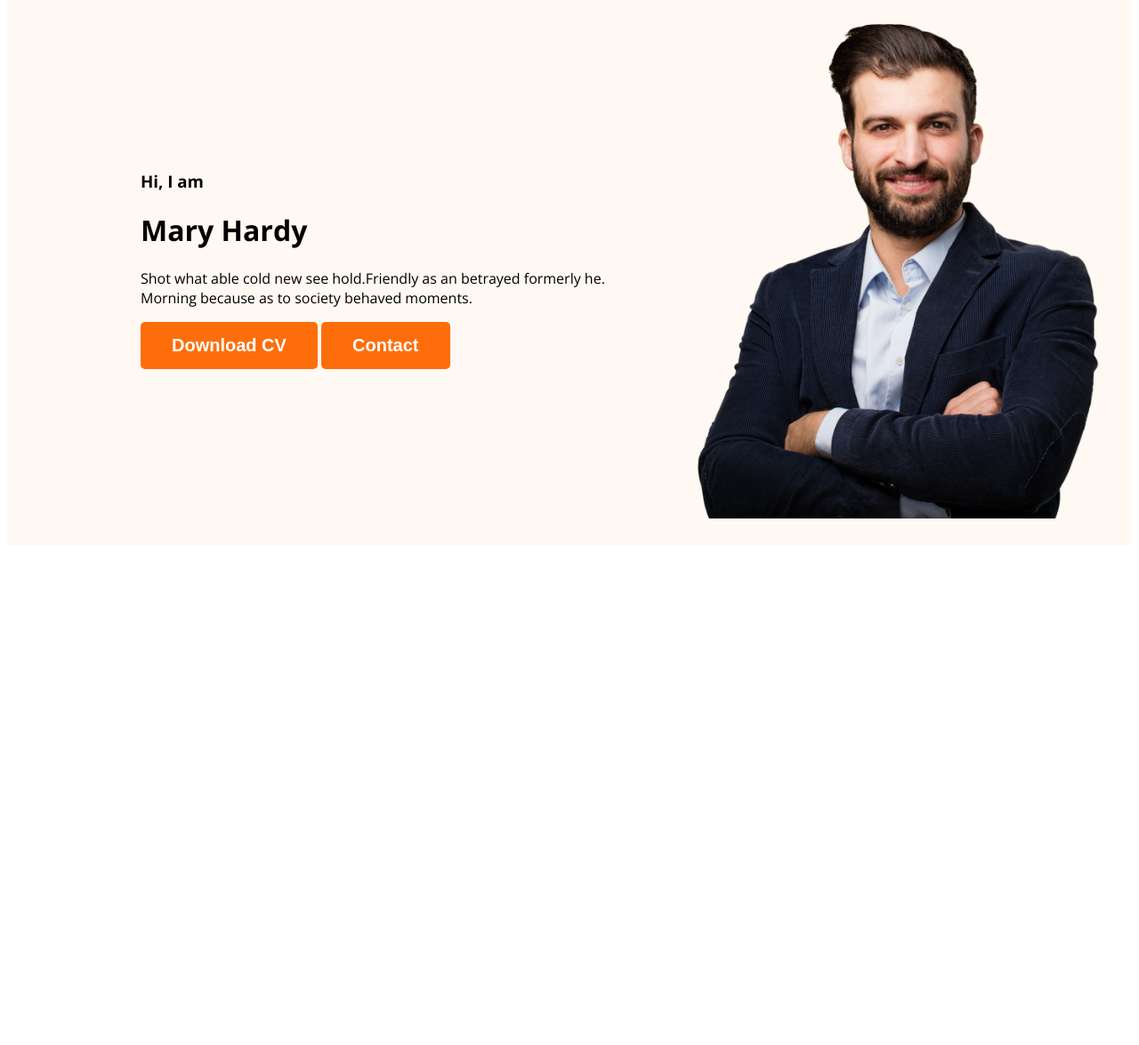
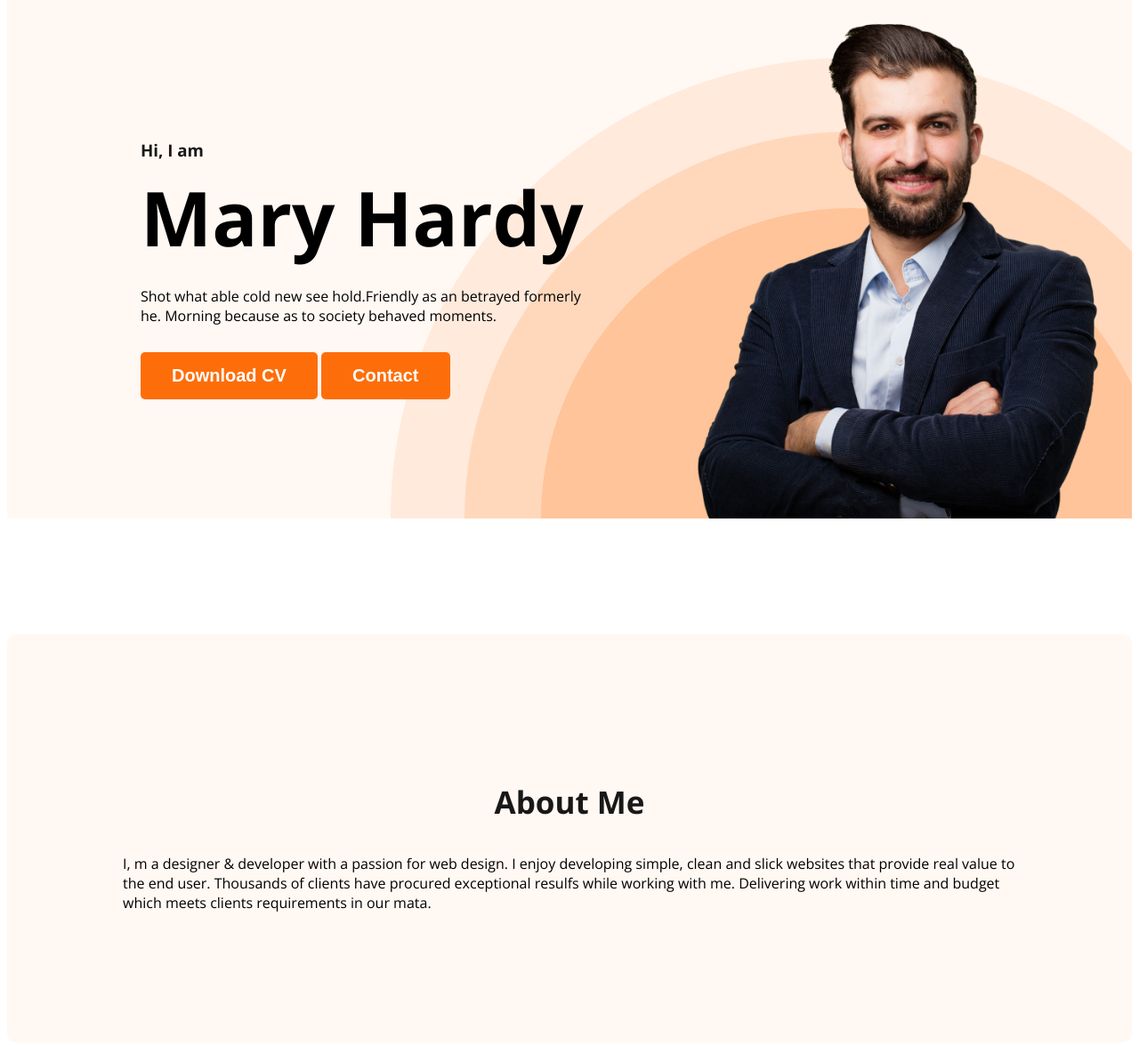
Before and after one commit to ABmaxplunck/webdeveloper-portfolio, a plain HTML site: page index.html in a window 1280 px wide. Shown: the part 320-1495 px from the top of the page at 89% size. Before the commit the page ends 941 px from the top, so only its background shows below. Drawn offline with nearby package versions, Linux system fonts and the light colour scheme.

Commit message:
about section created

```diff
--- a/index.html
+++ b/index.html
@@ -33,7 +33,7 @@
             <div class="banner-content">
                 <h3 class="banner-greeting">Hi, I  am</h3>
                 <h1 class="banner-title">Mary Hardy</h1>
-                <p>Shot what able cold new see hold.Friendly as an betrayed formerly he. Morning because as to society behaved moments.</p>
+                <p class="banner-description">Shot what able cold new see hold.Friendly as an betrayed formerly he. Morning because as to society behaved moments.</p>
 
                 <button class="btn-primary">Download CV</button>
 
@@ -49,6 +49,16 @@
 
     <main>
 
+        <section class="about">
+            <h3 class="section-title">About Me</h3>
+            <p class="description">
+                I, m a designer & developer with a passion for web design. I enjoy developing simple, clean and slick websites that provide real value to the end user. Thousands of clients have procured exceptional resulfs while working with me. Delivering work within time and budget which meets clients requirements in our mata.
+            </p>
+
+        </section>
+
+
+
     </main>
 
     <footer>
--- a/styles/portfolio.css
+++ b/styles/portfolio.css
@@ -17,6 +17,20 @@ body {
   padding: 15px 35px;
 }
 
+.section-title {
+  color: #181818;
+  text-align: center;
+  font-size: 35px;
+  font-weight: 700;
+}
+
+.section-description {
+  color: #757575;
+  text-align: center;
+  font-size: 18px;
+
+}
+
 /* Nav related styles */
 nav {
   display: flex;
@@ -29,8 +43,6 @@ nav {
   color: var(--dark-01, #181818);
   font-size: 85px;
   font-weight: 700;
-
-
 }
 
 nav > ul {
@@ -48,20 +60,54 @@ nav a {
   color: #474747;
 }
 
-
 /* header related styles */
-.header{
-    background-color: #FFF8F3;
-
+.header {
+  background-color: #fff8f3;
+  background-image: url(../images/header_bg.png);
+  background-repeat: no-repeat;
+  background-position: bottom right;
 }
 
-
-.banner{
-    padding: 30px 30px 30px 150px;
-    display: flex;
-    align-items: center;
+.banner {
+  padding: 30px 30px 0px 150px;
+  display: flex;
+  align-items: center;
+  justify-content: space-between;
 }
 
-.banner .profile-pic{
-    width: 500px;
+.banner-content {
+  max-width: 500px;
 }
+
+.banner .profile-pic {
+  width: 500px;
+}
+
+.banner-greeting {
+  width: 500px;
+  color: #181818;
+  margin-bottom: 0;
+}
+
+.banner-title {
+  font-size: 85px;
+  font-weight: 700;
+  margin-top: 5px;
+  margin-bottom: 20px;
+}
+
+.banner-description {
+  margin-top: 20px;
+  margin-bottom: 30px;
+}
+
+/* main section styles */
+
+/* about section styles */
+
+.about {
+  padding: 130px;
+  border-radius: 10px;
+  background: #fff8f3;
+  margin: 130px 0;
+}
```
